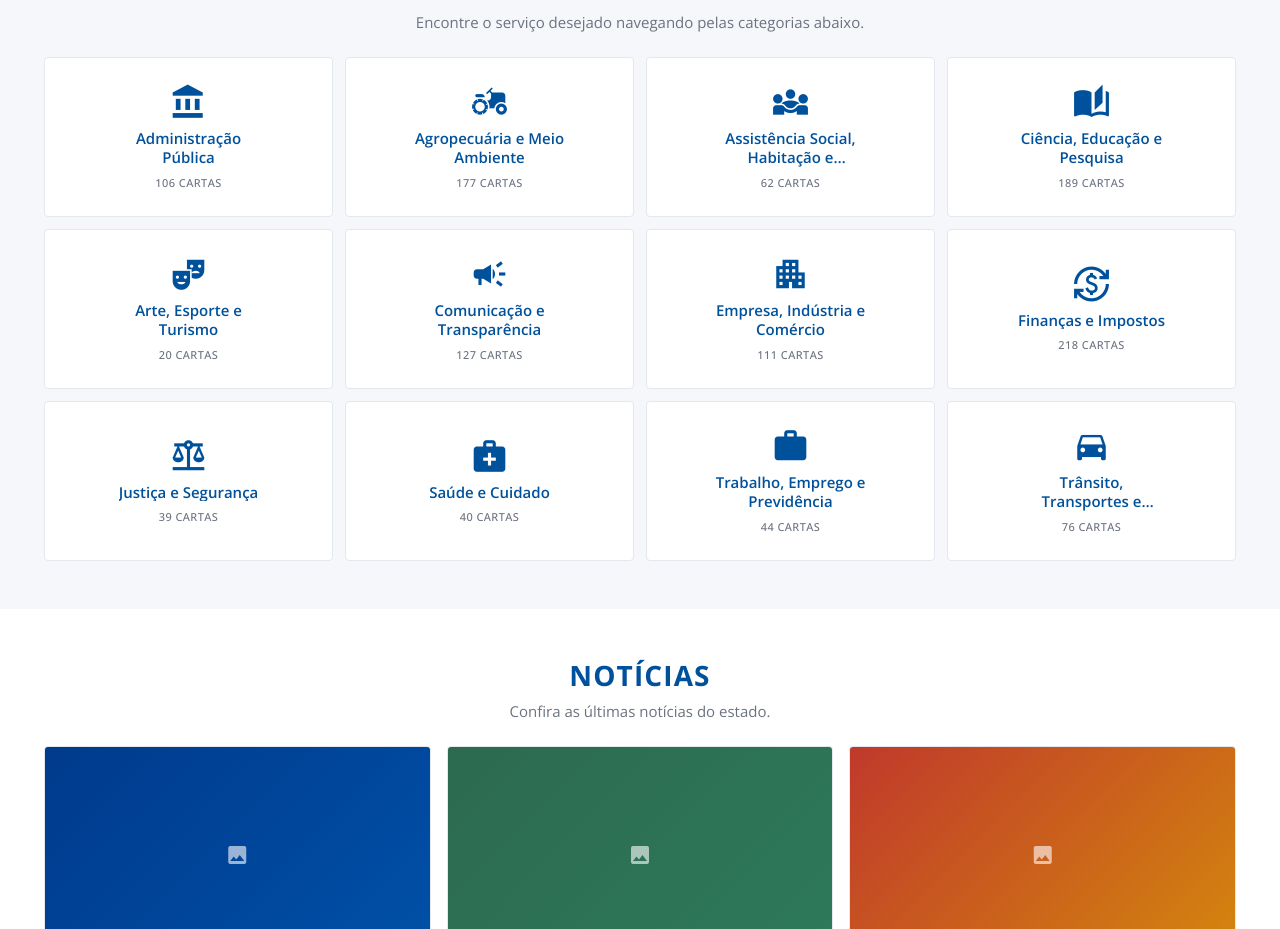
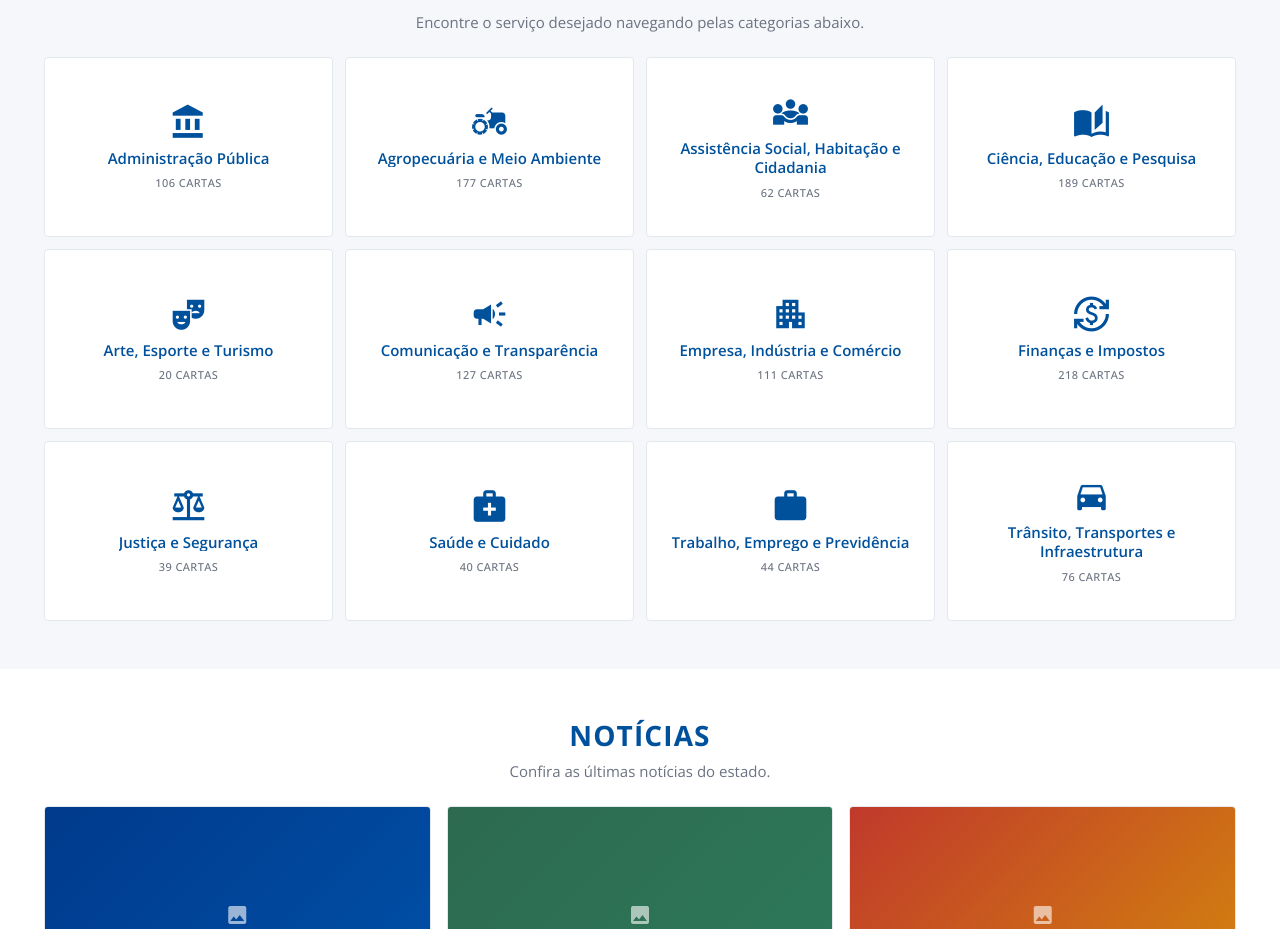
Before and after one commit to daniichiy/prototipo-categorias-ms, a React (Vite) app: page / in a window 1280 px wide. Shown: the part 1723-2652 px from the top of the page. Built offline with nearby package versions, Linux system fonts and the light colour scheme.

Commit message:
Update grid row height and adjust text clamping for CategoryCard

```diff
--- a/src/features/categories/CategoriesGrid/CategoriesGrid.module.css
+++ b/src/features/categories/CategoriesGrid/CategoriesGrid.module.css
@@ -27,7 +27,7 @@
 .grid {
   display: grid;
   grid-template-columns: repeat(2, 1fr);
-  grid-auto-rows: 160px;
+  grid-auto-rows: 180px;
   gap: var(--space-3);
 }
 
--- a/src/features/categories/CategoryCard/CategoryCard.module.css
+++ b/src/features/categories/CategoryCard/CategoryCard.module.css
@@ -39,12 +39,11 @@
   font-weight: var(--weight-semibold);
   color: var(--color-primary);
   line-height: 1.25;
-  max-width: 18ch;
   transition: color var(--transition-fast);
   display: -webkit-box;
-  -webkit-line-clamp: 2;
+  -webkit-line-clamp: 3;
   -webkit-box-orient: vertical;
-  line-clamp: 2;
+  line-clamp: 3;
   overflow: hidden;
 }
 
```
Also changed, not shown: verify-home.png.
